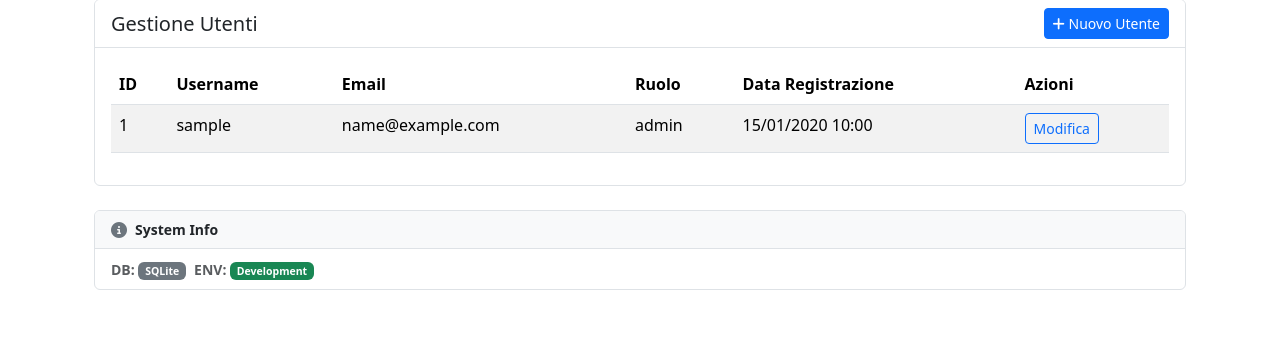
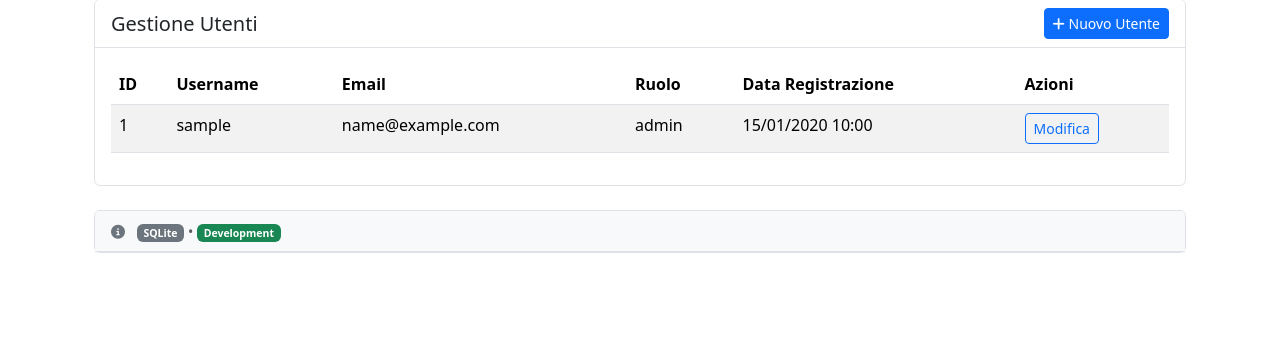
Before and after one commit to federicogerardi/dashboard-template, a Flask app: page /admin in a window 1280 px wide. Shown: the part 291-634 px from the top of the page. Run offline with Flask 3, Linux system fonts and the light colour scheme; a user stored in the database is signed in; tables that the repository leaves empty hold one stand-in row (values such as "Sample post").

Commit message:
riduzione livello di debug

```diff
--- a/app/__init__.py
+++ b/app/__init__.py
@@ -17,11 +17,6 @@ env_path = os.path.join(os.path.dirname(basedir), '.env')
 
 # Carica variabili d'ambiente PRIMA di tutto
 load_dotenv(env_path, override=True)
-
-# Debug per verificare il caricamento
-print("\nVariabili d'ambiente dopo load_dotenv:")
-print(f"DATABASE_URL: {os.getenv('DATABASE_URL')}")
-print(f"APP_ENV: {os.getenv('APP_ENV')}")
 
 # Inizializzazione delle estensioni
 db = SQLAlchemy()
--- a/app/templates/admin.html
+++ b/app/templates/admin.html
@@ -85,27 +85,17 @@
                 </div>
             </div>
 
-            <!-- Debug System Info -->
+            <!-- System Info -->
             <div class="card mb-4">
-                <div class="card-header bg-light d-flex align-items-center">
+                <div class="card-header bg-light">
+                    <small class="text-muted">
                         <i class="fas fa-info-circle me-2 text-secondary"></i>
-                    <small class="fw-bold">System Info</small>
-                </div>
-                <div class="card-body py-2">
-                    <div class="row g-2">
-                        <div class="col-auto">
-                            <small class="text-muted">
-                                <strong>DB:</strong>
                         {% if 'sqlite' in database_url %}
                             <span class="badge bg-secondary">SQLite</span>
                         {% else %}
                             <span class="badge bg-info">PostgreSQL</span>
                         {% endif %}
-                            </small>
-                        </div>
-                        <div class="col-auto">
-                            <small class="text-muted">
-                                <strong>ENV:</strong>
+                        •
                         {% if app_env == 'production' %}
                             <span class="badge bg-danger">Production</span>
                         {% elif app_env == 'testing' %}
@@ -114,8 +104,6 @@
                             <span class="badge bg-success">Development</span>
                         {% endif %}
                     </small>
-                        </div>
-                    </div>
                 </div>
             </div>
         </div>
```
Lines whose indentation alone changed are shown as unchanged.
